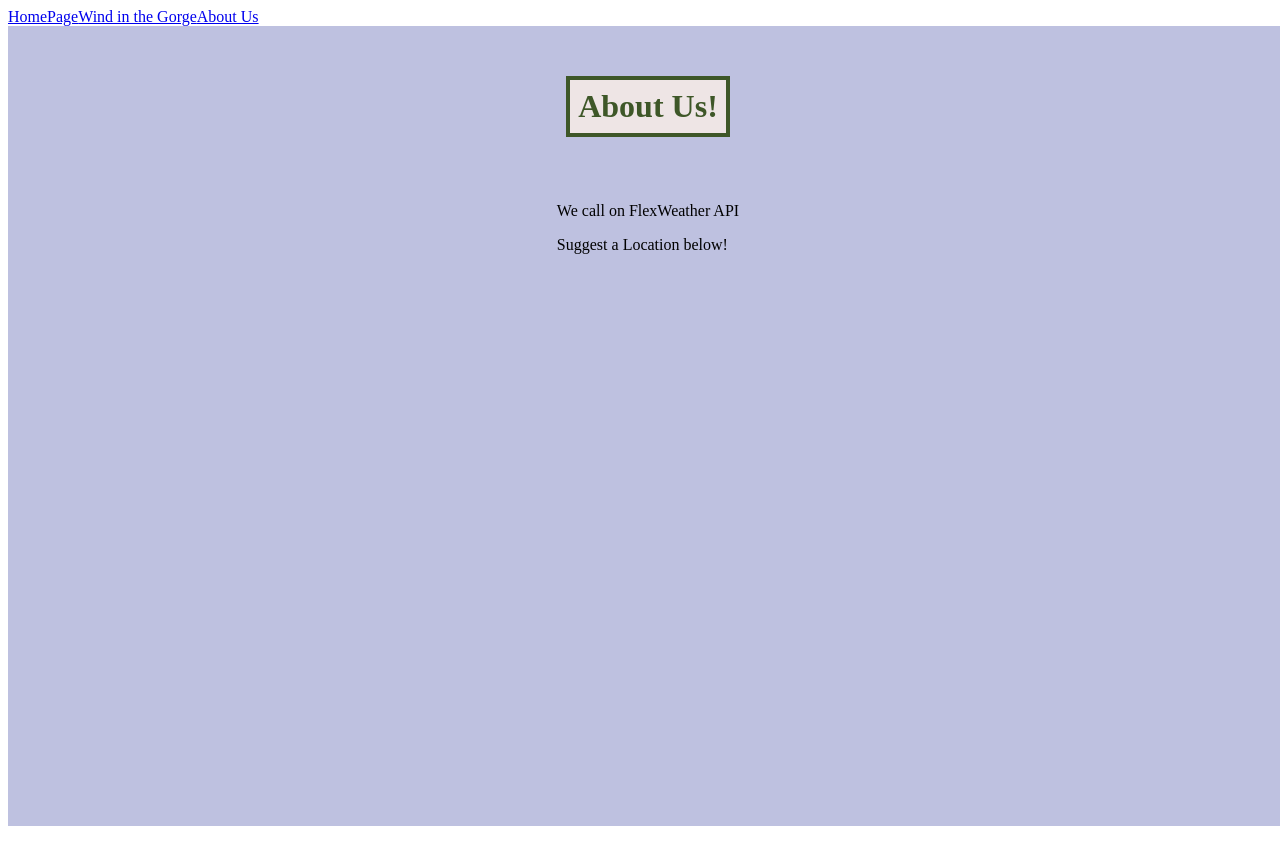
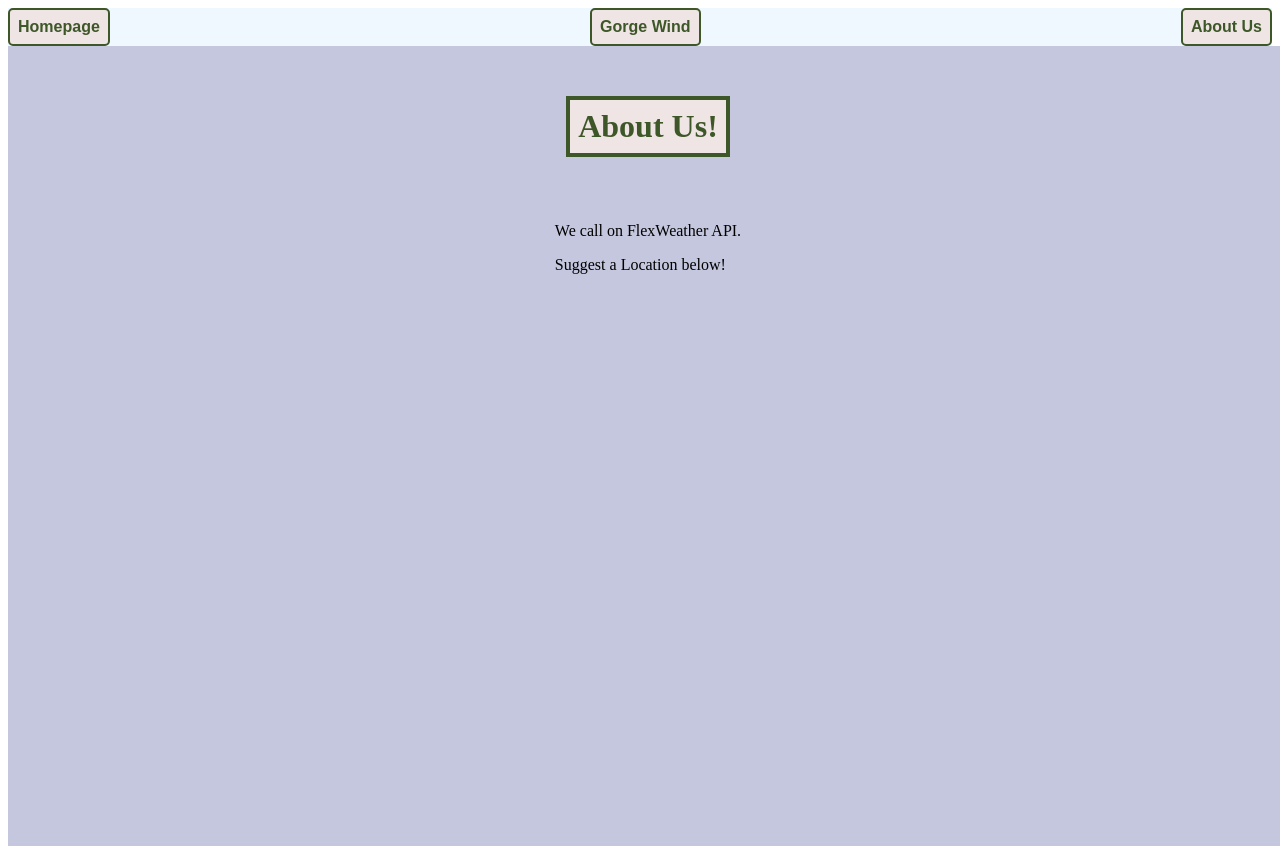
Before and after one commit to ksoutherland1/wind, a React (Create React App) app: page /About in a window 1280 px wide. Built offline with nearby package versions, Linux system fonts and the light colour scheme.

Commit message:
Added styling to nav

```diff
--- a/src/App.js
+++ b/src/App.js
@@ -12,9 +12,9 @@ function App() {
   return (
     <>
         <div className='navbar'>
-          <Link to='/'>HomePage</Link>
-          <Link to='/AllWindList'>Wind in the Gorge</Link>
-          <Link to='/About'>About Us</Link>
+          <Link to='/'><button>Homepage</button></Link>
+          <Link to='/AllWindList'><button>Gorge Wind</button></Link>
+          <Link to='/About'><button>About Us</button></Link>
         </div>
       <main>
         <Routes>
--- a/src/components/App/About.js
+++ b/src/components/App/About.js
@@ -6,7 +6,7 @@ function About(props) {
             <main className="about">
                 <h2>About Us!</h2>
                 <div id="about-p">
-                    <p>We call on FlexWeather API</p>
+                    <p>We call on FlexWeather API.</p>
                     <p>Suggest a Location below!</p>
                 </div>
             </main>
--- a/src/index.css
+++ b/src/index.css
@@ -11,7 +11,7 @@
 }
 
 .home, .about{
-    background-color: #bec1e0;
+    background-color: #c5c7de;
 }
 
 #home-p, #about-p{
@@ -28,7 +28,7 @@
     grid-area: 2 / 2 / 3 / 3;
     font-size: 3rem;
     color: #3E5728;
-    background-color: #eee5e5;
+    background-color: #f0e5e5;
     justify-self: center;
     align-self: center;
     padding: 1rem;
@@ -46,7 +46,7 @@
 .about h2{
     color: #3E5728;
     padding: 0.5rem;
-    background-color: #eee5e5;
+    background-color: #f0e5e5;
     border: 4px solid #3E5728;
 }
 .windlist h2{
@@ -64,7 +64,7 @@
     grid-template-rows: repeat(6, 1fr);
     grid-column-gap: 0px;
     grid-row-gap: 3px;
-    background-color: #eee5e5;
+    background-color: #a3b99f;
 }
 
 .locationchildren{
@@ -79,7 +79,7 @@
 #Hoo, #Row, #Ruf, #Lyl, #Ste{
     justify-self: center;
     align-self: center;
-    border: 4px dotted #3E5728;
+    border: 4px solid #9da0be;
     padding: .25rem;
 }
 
@@ -99,7 +99,21 @@
     grid-area: 6 / 1 / 7 / 5;
 }
 
-
+.navbar{
+    display: flex;
+    justify-content: space-between;
+    background-color: aliceblue;
+}
+.navbar button{
+    background-color: #f0e5e5;
+    color: #3E5728;
+    border: 2px solid #3E5728;
+    padding: 0.5rem;
+    font-size: 1rem;
+    font-weight: bold;
+    border-radius: 5px;
+    cursor: pointer;
+}
 
 @media screen and (max-width:480px){
 
@@ -109,5 +123,4 @@
     #home-p{
         grid-area: 2 / 2 / 4 / 3;
     }
-
 }
```
